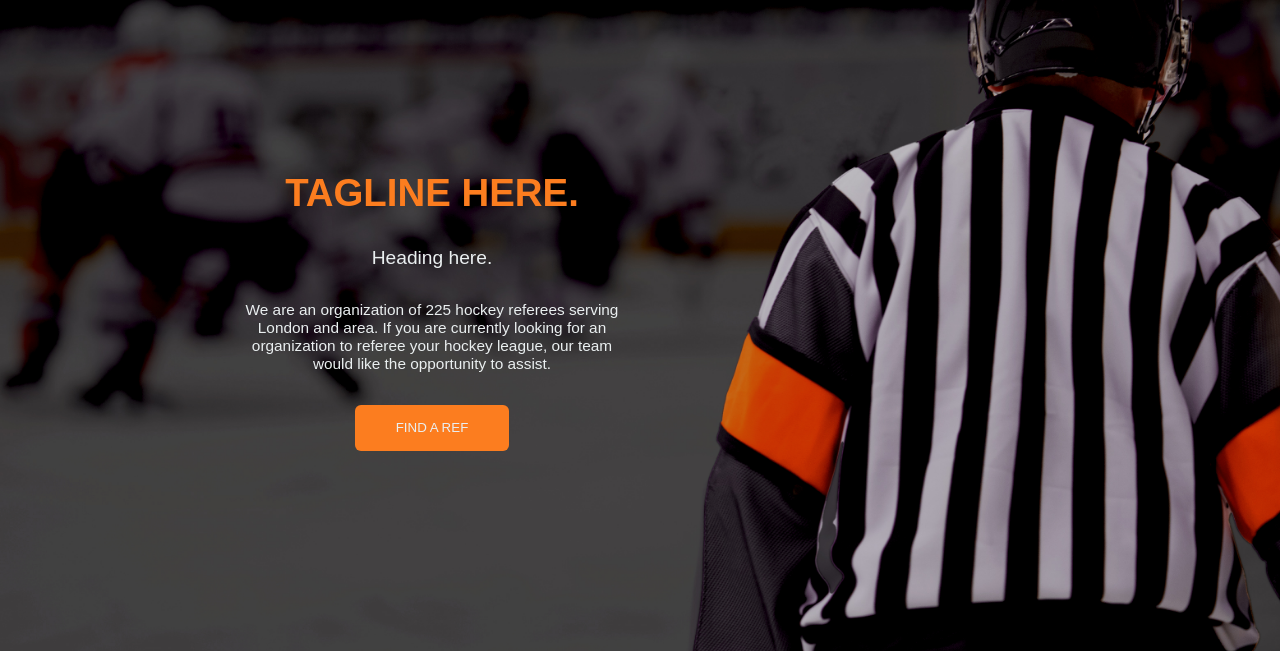
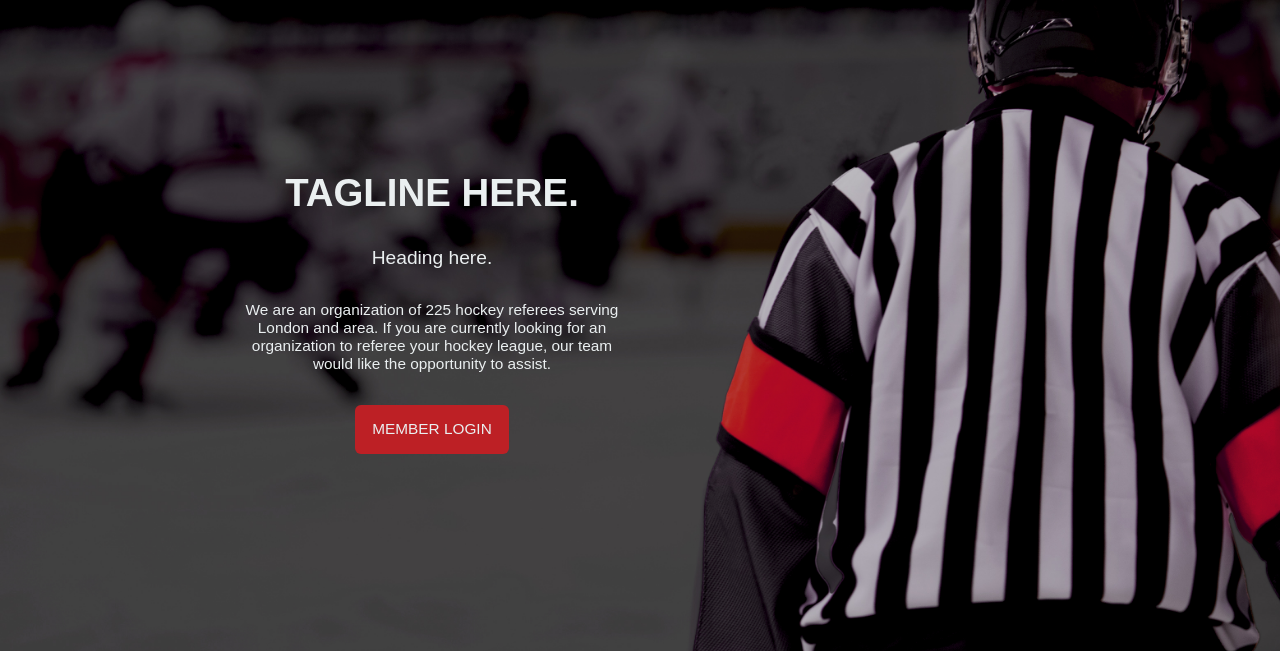
Before and after one commit to twillls/londonrefereesgroup_fip, a PHP site: page / in a window 1280 px wide. Shown: the part 149-800 px from the top of the page. Run offline with PHP 8.4, Linux system fonts and the light colour scheme.

Commit message:
i added basic HTML and CSS for the landing page

```diff
--- a/public/css/main.css
+++ b/public/css/main.css
@@ -39,14 +39,15 @@ b {
 }
 
 i {
-  color: #fc7d1f;
+  color: #bd2025;
 }
 
 button {
+  font-size: 1em;
   border: none;
   border-radius: 6px;
   text-decoration: none;
-  background-color: #fc7d1f;
+  background-color: #bd2025;
   width: 40%;
   padding: 4%;
   color: #eaeff0;
@@ -58,7 +59,12 @@ button {
 
 button:hover {
   background-color: #eaeff0;
-  color: #fc7d1f;
+  color: #bd2025;
+}
+
+@font-face {
+  font-family: "SportsNight";
+  src: url(../fonts/SF_Sports_Night.ttf);
 }
 
 /* tablet defaults */
@@ -67,21 +73,21 @@ button:hover {
     font-size: 1.6em;
   }
 }
+
 /* desktop defaults */
 @media screen and (min-width: 1024px) {
   body {
     font-size: 1.2vw;
     max-width: 1920px;
   }
-
   #app {
     max-width: 1920px;
   }
-
   #container {
     max-width: 1920px;
   }
 }
+
 #top-nav {
   width: 100vw;
   display: absolute;
@@ -96,6 +102,7 @@ button:hover {
     height: 8vh;
   }
 }
+
 /* desktop  */
 @media screen and (min-width: 1024px) {
   header {
@@ -107,7 +114,6 @@ button:hover {
     height: 16vh;
     z-index: 999;
   }
-
   #top-nav {
     width: 96%;
     height: 100%;
@@ -118,9 +124,11 @@ button:hover {
     align-items: center;
     justify-content: space-between;
     justify-items: center;
+    background-color: #bd2025;
   }
   #top-nav a {
     width: 13%;
+    font-family: "SportsNight";
     font-size: 1.6vw;
     text-align: center;
     cursor: pointer;
@@ -129,7 +137,7 @@ button:hover {
     font-weight: 600;
   }
   #top-nav a:hover {
-    color: #fc7d1f;
+    color: #111;
   }
   #top-nav .nav-logo {
     width: 20%;
@@ -140,6 +148,7 @@ button:hover {
     height: 100%;
   }
 }
+
 #app {
   width: 100vw;
   height: 100vh;
@@ -165,6 +174,7 @@ button:hover {
   width: 100%;
   height: 100%;
 }
+
 #landing .landing_text {
   display: flex;
   flex-direction: column;
@@ -175,19 +185,21 @@ button:hover {
   margin-left: 0;
   text-align: center;
 }
+
 #landing .landing_text h1 {
-  color: #fc7d1f;
+  color: #eaeff0;
   font-size: 3vw;
   font-weight: 600;
 }
+
 #landing .landing_text h3 {
   color: #eaeff0;
   margin-top: 4vh;
   margin-bottom: 4vh;
   font-size: 1.5vw;
 }
+
 #landing .landing_text p {
   color: #eaeff0;
 }
-
 /*# sourceMappingURL=main.css.map */
--- a/public/index.html
+++ b/public/index.html
@@ -25,7 +25,7 @@
                 JR. PROGRAM
             </a>
             <div class="nav-logo">
-                <img src="images/logo.png">
+                <img src="images/LRGlogoalt.svg">
             </div>
             <a class="nav-link">
                 OUR PARTNERS
@@ -56,7 +56,7 @@
                     <p class="intro">We are an organization of 225 hockey referees serving London and area.
                         If you are currently looking for an organization to referee your hockey league,
                         our team would like the opportunity to assist.</p>
-                    <button class="find">FIND A REF</button>
+                    <button class="find">MEMBER LOGIN</button>
                 </div>
 
             </section>
--- a/sass/modules/_contents.scss
+++ b/sass/modules/_contents.scss
@@ -35,7 +35,7 @@
         text-align:center;
 
         h1 {
-            color:$accent-color;
+            color:$offwhite;
             font-size:3vw;
             font-weight:600;
         }
--- a/sass/modules/_defaults.scss
+++ b/sass/modules/_defaults.scss
@@ -39,6 +39,7 @@ i {
     color: $accent-color;
 }
 button {
+    font-size:1em;
     border: none;
     border-radius: 6px;
     text-decoration:none;
@@ -56,6 +57,11 @@ button:hover {
     background-color:$offwhite;
     color:$accent-color;
 }
+
+@font-face {
+    font-family: "SportsNight";
+    src: url(../fonts/SF_Sports_Night.ttf);
+  }
 
 /* tablet defaults */
 
--- a/sass/modules/_header.scss
+++ b/sass/modules/_header.scss
@@ -36,9 +36,11 @@
         align-items:center;
         justify-content:space-between;
         justify-items:center;
+        background-color:$accent-color;
 
         a {
             width:13%;
+            font-family:"SportsNight";
             font-size:$main-accent-size;
             text-align:center;
             cursor: pointer;
@@ -48,7 +50,7 @@
         }
 
         a:hover {
-            color:$accent-color;
+            color:#111;
         }
 
         .nav-logo {
--- a/sass/modules/_vars.scss
+++ b/sass/modules/_vars.scss
@@ -1,6 +1,7 @@
 $main-font: Arial;
+$title-font: "SportsNight";
 $main-text-color: #757575;
-$accent-color: #fc7d1f;
+$accent-color: #bd2025;
 $offwhite: #eaeff0;
 $offblack: #111111;
 $main-font-size: 1.2vw;
```
Also changed, not shown: public/fonts/SF_Sports_Night.ttf (added), public/images/LRGlogoalt.svg (added), public/images/bigref.jpg, 1 other file.
